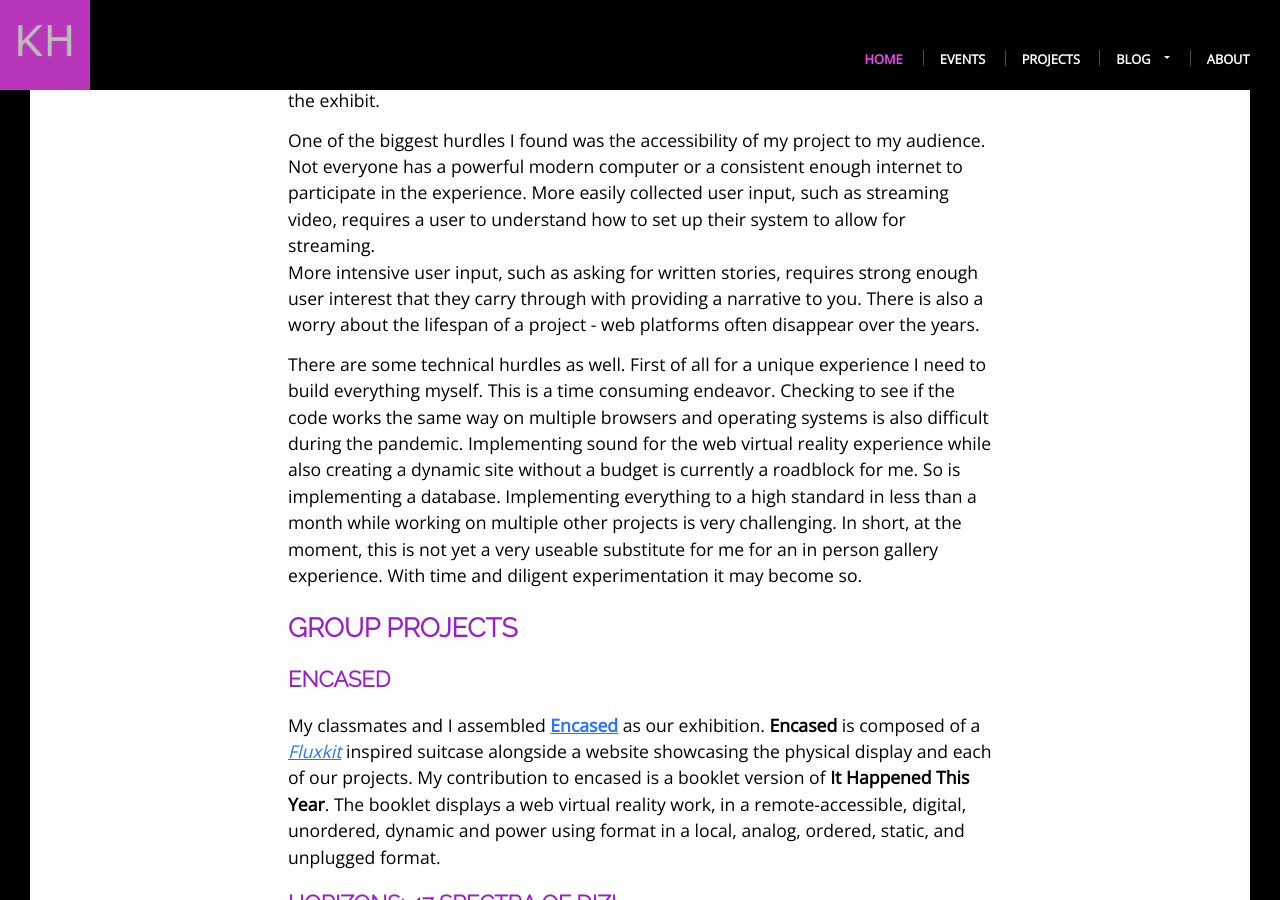
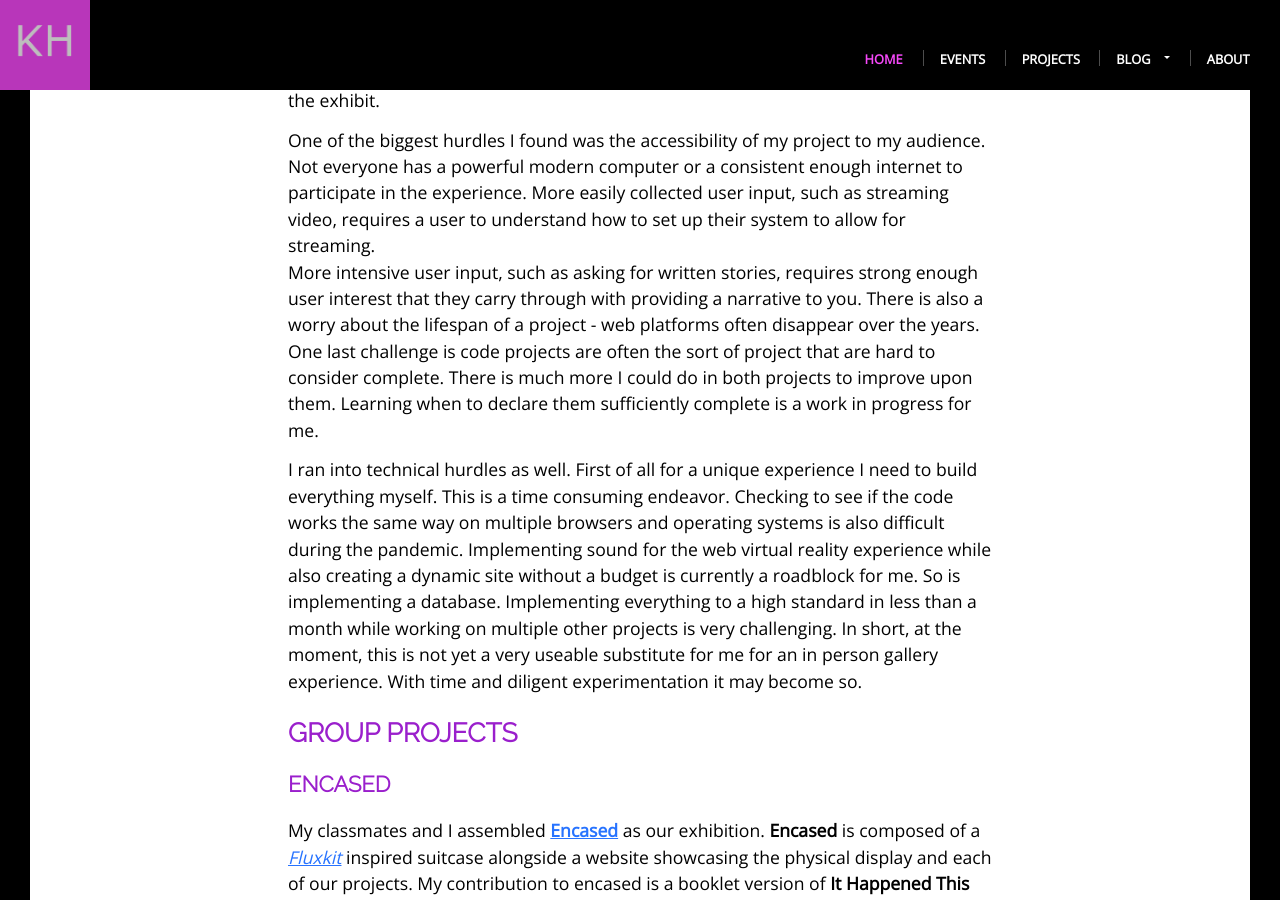
Before and after one commit to khoeger/khoeger.github.io, a Jekyll site: the page built from _posts/2021-01-20-artistic-research-web-vr-collaborations.md, in a window 1280 px wide and 900 px high, scrolled down 4461 px. Built offline with Jekyll 4.4.1, drawn with Linux system fonts in a browser that asks for light colours.

Commit message:
Update thoughts about finishing code to web vr take aways

```diff
--- a/_posts/2021-01-20-artistic-research-web-vr-collaborations.md
+++ b/_posts/2021-01-20-artistic-research-web-vr-collaborations.md
@@ -85,8 +85,11 @@ Not everyone has a powerful modern computer or a consistent enough internet to p
 More easily collected user input, such as streaming video, requires a user to understand how to set up their system to allow for streaming.
 More intensive user input, such as asking for written stories, requires strong enough user interest that they carry through with providing a narrative to you.
 There is also a worry about the lifespan of a project - web platforms often disappear over the years.
+One last challenge is code projects are often the sort of project that are hard to consider complete.
+There is much more I could do in both projects to improve upon them.
+Learning when to declare them sufficiently complete is a work in progress for me.
 
-There are some technical hurdles as well.
+I ran into technical hurdles as well.
 First of all for a unique experience I need to build everything myself.
 This is a time consuming endeavor.
 Checking to see if the code works the same way on multiple browsers and operating systems is also difficult during the pandemic.
```
